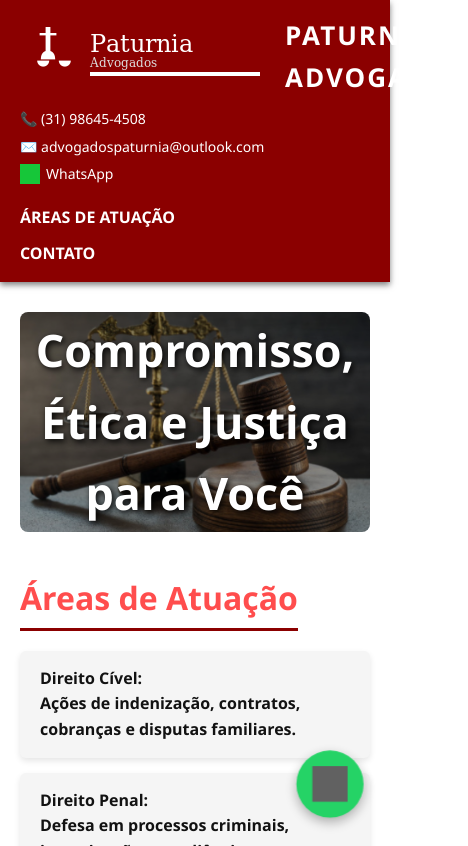
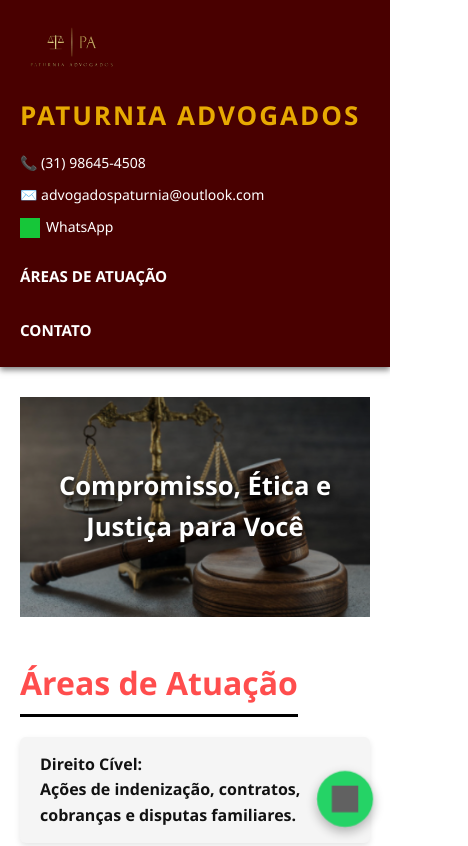
Before and after one commit to claudiocesardev/Advogados_Paturnia, a plain HTML site: page index.html in a window 390 px wide. Shown: the top 846 px of the page, 468 px wide, since content can reach past the window. Drawn offline with Linux system fonts and the light colour scheme; grey boxes are pictures that could not be loaded.

Commit message:
Add files via upload

```diff
--- a/index.html
+++ b/index.html
@@ -18,7 +18,7 @@
 
     header {
       width: 100%;
-      background-color: #8B0000;
+      background-color: #490000;
       padding: 15px 40px;
       box-shadow: 0 3px 6px rgba(0,0,0,0.5);
       display: flex;
@@ -41,7 +41,7 @@
     .logo {
       font-weight: 700;
       font-size: 26px;
-      color: white;
+      color: #e7aa02;
       text-transform: uppercase;
       letter-spacing: 2px;
     }
@@ -76,7 +76,7 @@
     }
 
     nav a {
-      color: white;
+      color: rgb(255, 255, 255);
       text-decoration: none;
       font-weight: 600;
       text-transform: uppercase;
@@ -137,7 +137,7 @@
       color: #ff4d4d;
       margin-bottom: 20px;
       font-size: 2rem;
-      border-bottom: 3px solid #8B0000;
+      border-bottom: 3px solid #000000;
       padding-bottom: 5px;
       width: fit-content;
     }
@@ -215,7 +215,6 @@
       border-top: 3px solid #8B0000;
     }
 
-    /* Ícone WhatsApp flutuante */
     .whatsapp-float {
       position: fixed;
       width: 60px;
@@ -246,6 +245,7 @@
       100% { transform: scale(1); }
     }
 
+    /* RESPONSIVO PARA CELULAR */
     @media (max-width: 768px) {
       header {
         flex-direction: column;
@@ -253,21 +253,41 @@
         padding: 15px 20px;
       }
 
+      .logo-container {
+        width: 100%;
+        justify-content: space-between;
+        flex-wrap: wrap;
+        gap: 10px;
+      }
+
       .contact-info {
+        width: 100%;
         flex-direction: column;
         align-items: flex-start;
-        gap: 5px;
-        margin-top: 10px;
+        gap: 10px;
+        margin-top: 15px;
       }
 
       nav {
+        width: 100%;
         flex-direction: column;
+        align-items: flex-start;
         gap: 10px;
-        margin-top: 20px;
+        margin-top: 15px;
+      }
+
+      nav a {
+        padding: 10px 0;
+        font-size: 0.95rem;
       }
 
       .banner {
         height: 220px;
+        border-radius: 0;
+      }
+
+      .banner .overlay h1 {
+        font-size: 1.6rem;
       }
 
       section#areas ul {
@@ -276,6 +296,28 @@
 
       section#contato form {
         max-width: 100%;
+        width: 100%;
+      }
+
+      section#contato input,
+      section#contato textarea {
+        width: 100%;
+      }
+
+      .map-container {
+        height: 250px;
+      }
+
+      .whatsapp-float {
+        width: 50px;
+        height: 50px;
+        bottom: 20px;
+        right: 20px;
+      }
+
+      .whatsapp-float img {
+        width: 24px;
+        height: 24px;
       }
     }
   </style>
@@ -284,7 +326,7 @@
 
 <header>
   <div class="logo-container">
-    <img src="imagens/paturnia_logo_branca.png" alt="Logo Paturnia" />
+    <img src="imagens/Made with insMind-Captura de tela 2025-05-29 133844.png" alt="Logo Paturnia" />
     <div class="logo">Paturnia Advogados</div>
   </div>
 
```
Also changed, not shown: imagens/Captura de tela 2025-05-29 133844.png (added), imagens/Made with insMind-Captura de tela 2025-05-29 133844.png (added).
